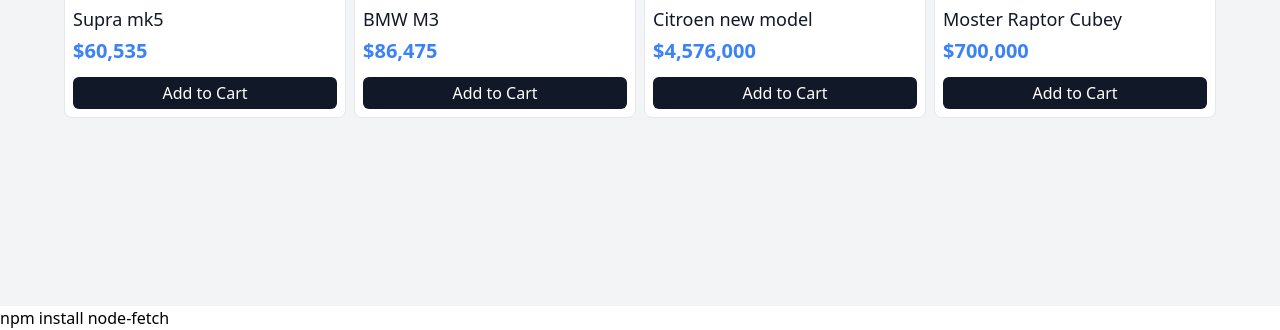
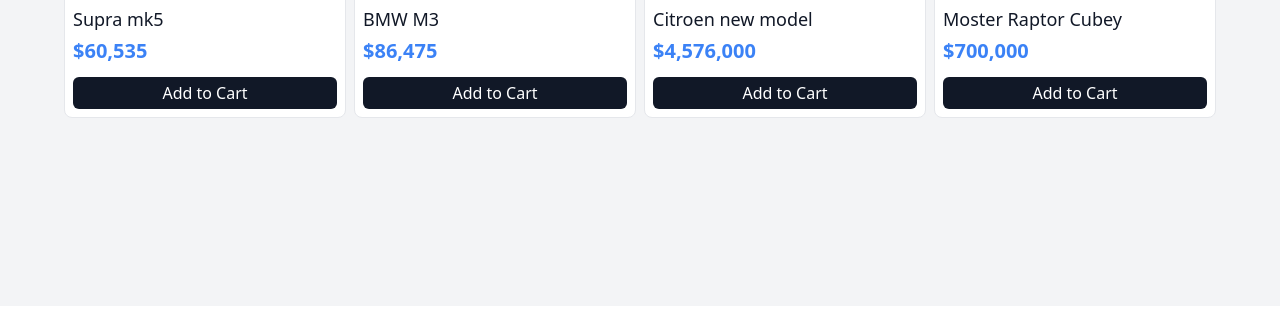
Before and after one commit to bmstudent/horunbek_web, a plain HTML site: page index.html in a window 1280 px wide. Shown: the part 494-824 px from the top of the page. After the commit the page ends 800 px from the top, so only its background shows below. Drawn offline with nearby package versions, Linux system fonts and the light colour scheme.

Commit message:
Update index.html

```diff
--- a/index.html
+++ b/index.html
@@ -13,7 +13,7 @@
         class="mx-auto grid max-w-6xl grid-cols-2 gap-2 sm:grid-cols-2 md:grid-cols-3 lg:grid-cols-4"
       ></div>
     </section>
-    <div > npm install node-fetch</div>
+    <div class="node-fetch"></div>
     <script src="main.js"></script>
   </body>
 </html>
```
